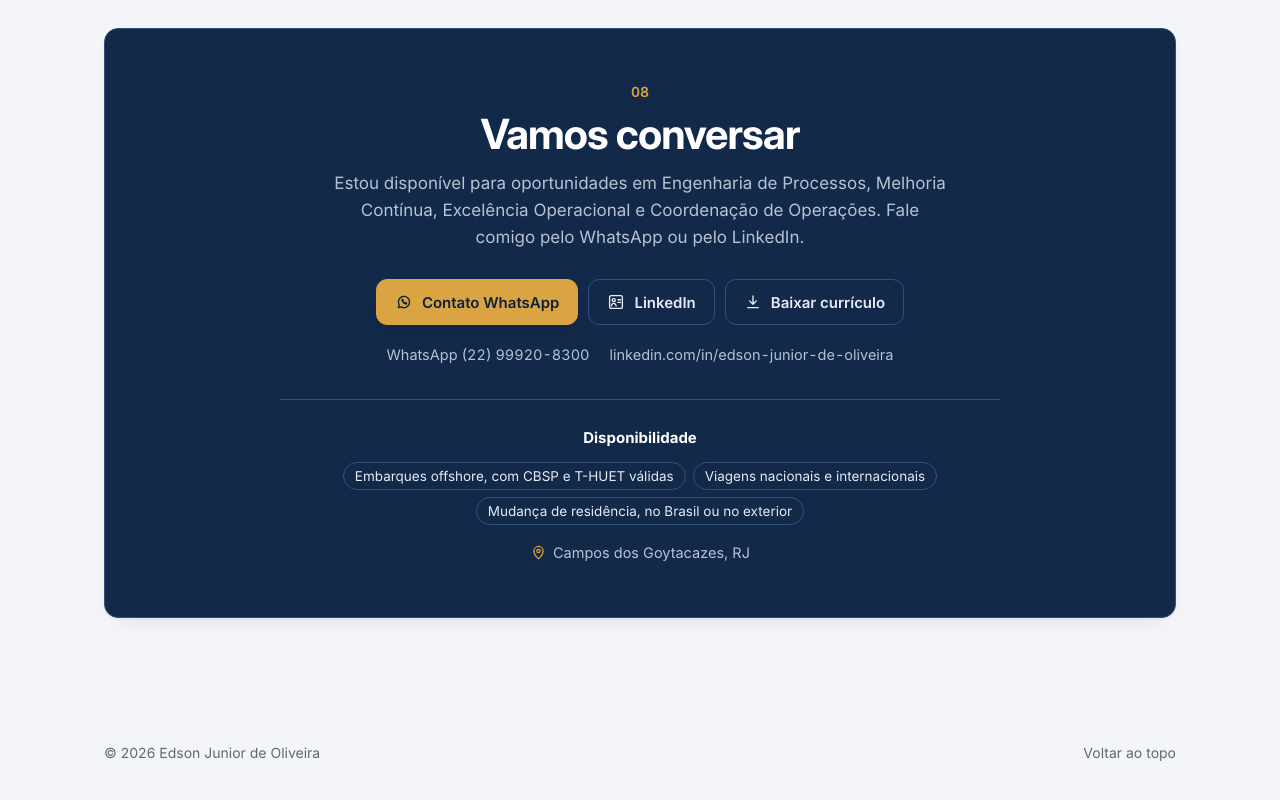
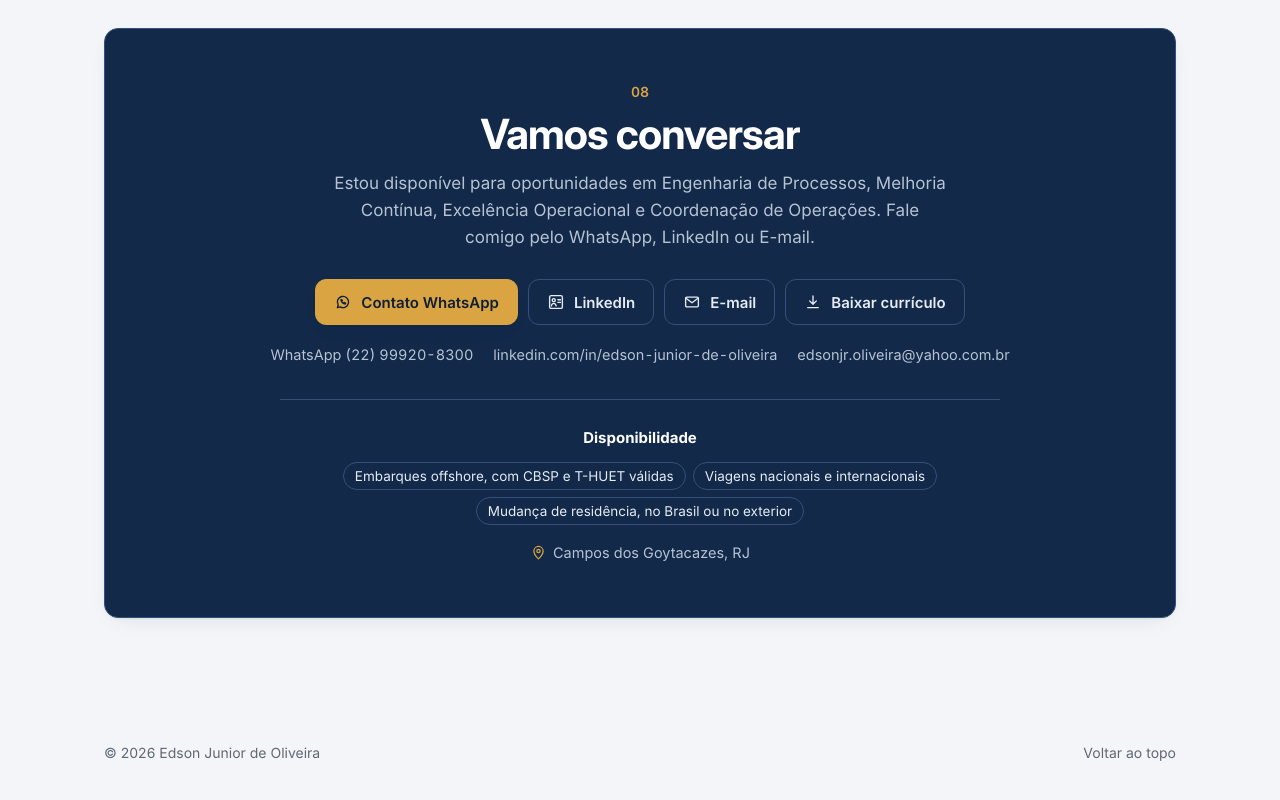
Before and after one commit to essonjroliveira/Portifolio, a plain HTML site: page index.html in a window 1280 px wide. Shown: the part 8214-9014 px from the top of the page. Drawn offline with Linux system fonts and the light colour scheme.

Commit message:
Contato: botão de e-mail e frase com WhatsApp, LinkedIn ou E-mail
Co-Authored-By: Claude Opus 5.5 <noreply@anthropic.com>
Claude-Session: https://claude.ai/code/session_01HGD8W8AC6o4L3Ftew2TEEF

```diff
--- a/assets/js/content.js
+++ b/assets/js/content.js
@@ -7,6 +7,7 @@ window.LINKS = {
   whatsappText: '(22) 99920-8300',
   linkedin: 'https://www.linkedin.com/in/edson-junior-de-oliveira/',
   linkedinText: 'linkedin.com/in/edson-junior-de-oliveira',
+  email: 'edsonjr.oliveira@yahoo.com.br',
   curriculo: 'assets/docs/Curriculo_Edson_Junior_de_Oliveira.pdf',
 };
 
@@ -234,7 +235,7 @@ window.CONTENT = {
     },
     contact: {
       title: 'Vamos conversar',
-      text: 'Estou disponível para oportunidades em Engenharia de Processos, Melhoria Contínua, Excelência Operacional e Coordenação de Operações. Fale comigo pelo WhatsApp ou pelo LinkedIn.',
+      text: 'Estou disponível para oportunidades em Engenharia de Processos, Melhoria Contínua, Excelência Operacional e Coordenação de Operações. Fale comigo pelo WhatsApp, LinkedIn ou E-mail.',
       whats: 'Contato WhatsApp',
       cv: 'Baixar currículo',
       availabilityTitle: 'Disponibilidade',
@@ -467,7 +468,7 @@ window.CONTENT = {
     },
     contact: {
       title: "Let's talk",
-      text: "I'm available for roles in Process Engineering, Continuous Improvement, Operational Excellence and Operations Coordination. Reach me on WhatsApp or LinkedIn.",
+      text: "I'm available for roles in Process Engineering, Continuous Improvement, Operational Excellence and Operations Coordination. Reach me on WhatsApp, LinkedIn or email.",
       whats: 'Contact on WhatsApp',
       cv: 'Download résumé (PT)',
       availabilityTitle: 'Availability',
--- a/assets/js/main.js
+++ b/assets/js/main.js
@@ -41,6 +41,7 @@
     menu: '<svg viewBox="0 0 24 24" aria-hidden="true"><path d="M4 7h16M4 12h16M4 17h16"/></svg>',
     close: '<svg viewBox="0 0 24 24" aria-hidden="true"><path d="m6 6 12 12M18 6 6 18"/></svg>',
     chevron: '<svg viewBox="0 0 24 24" aria-hidden="true"><path d="m6 9 6 6 6-6"/></svg>',
+    mail: '<svg viewBox="0 0 24 24" aria-hidden="true"><rect x="3.5" y="5.5" width="17" height="13" rx="1.5"/><path d="m4 7 8 6 8-6"/></svg>',
     pin: '<svg viewBox="0 0 24 24" aria-hidden="true"><path d="M12 21s-6.5-5.6-6.5-11a6.5 6.5 0 0 1 13 0c0 5.4-6.5 11-6.5 11Z"/><circle cx="12" cy="10" r="2.3"/></svg>',
   };
 
@@ -267,9 +268,10 @@
         '<div class="contact-actions"><div class="contact-main">' +
           '<a class="btn primary" href="' + LINKS.whatsapp + '"' + ext(c, k.whats + ' ' + LINKS.whatsappText) + '>' + I.chat + esc(k.whats) + '</a>' +
           '<a class="btn ghost" href="' + LINKS.linkedin + '"' + ext(c, 'LinkedIn') + '>' + I.profile + 'LinkedIn</a>' +
+          '<a class="btn ghost" href="mailto:' + LINKS.email + '" aria-label="' + esc('E-mail ' + LINKS.email) + '">' + I.mail + 'E-mail</a>' +
           '<a class="btn ghost" href="' + LINKS.curriculo + '" download>' + I.download + esc(k.cv) + '</a>' +
         '</div></div>' +
-        '<p class="contact-lines"><span>WhatsApp ' + esc(LINKS.whatsappText) + '</span><span>' + esc(LINKS.linkedinText) + '</span></p>' +
+        '<p class="contact-lines"><span>WhatsApp ' + esc(LINKS.whatsappText) + '</span><span>' + esc(LINKS.linkedinText) + '</span><span>' + esc(LINKS.email) + '</span></p>' +
         '<div class="contact-avail"><h3>' + esc(k.availabilityTitle) + '</h3><ul class="chips">' +
           k.availability.map(function (a) { return '<li class="chip">' + esc(a) + '</li>'; }).join('') +
         '</ul><p class="contact-loc">' + I.pin + esc(k.location) + '</p></div>' +
--- a/index.html
+++ b/index.html
@@ -42,7 +42,7 @@
       <h1>Edson Junior de Oliveira</h1>
       <p>Engenharia de Processos | Melhoria Contínua | Gestão de Operações</p>
       <p>Engenheiro de Produção com mais de 11 anos na fabricação de tubos flexíveis para Óleo &amp; Gás.</p>
-      <p><a href="https://wa.me/5522999208300">WhatsApp: (22) 99920-8300</a> · <a href="https://www.linkedin.com/in/edson-junior-de-oliveira/">LinkedIn</a> · <a href="assets/docs/Curriculo_Edson_Junior_de_Oliveira.pdf">Baixar currículo</a></p>
+      <p><a href="https://wa.me/5522999208300">WhatsApp: (22) 99920-8300</a> · <a href="https://www.linkedin.com/in/edson-junior-de-oliveira/">LinkedIn</a> · <a href="mailto:edsonjr.oliveira@yahoo.com.br">E-mail: edsonjr.oliveira@yahoo.com.br</a> · <a href="assets/docs/Curriculo_Edson_Junior_de_Oliveira.pdf">Baixar currículo</a></p>
     </main>
   </noscript>
 </div>
```
